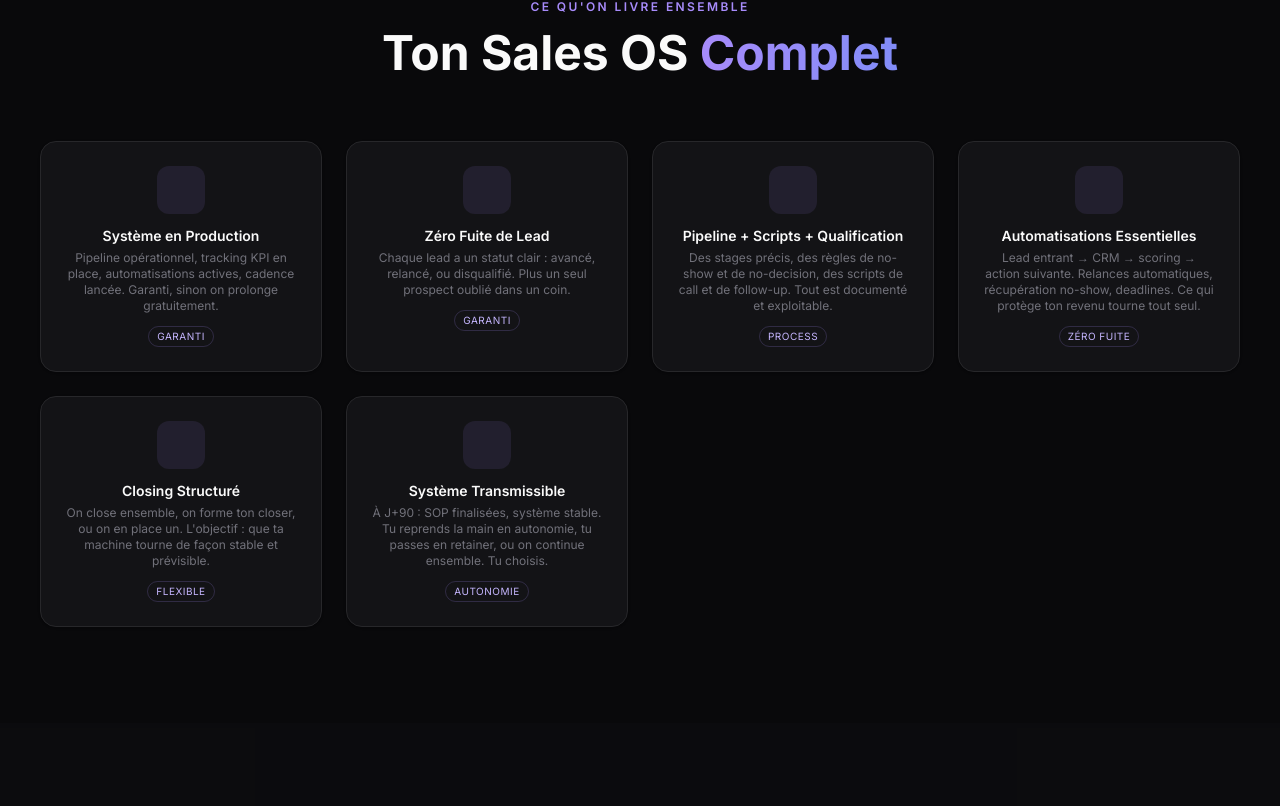
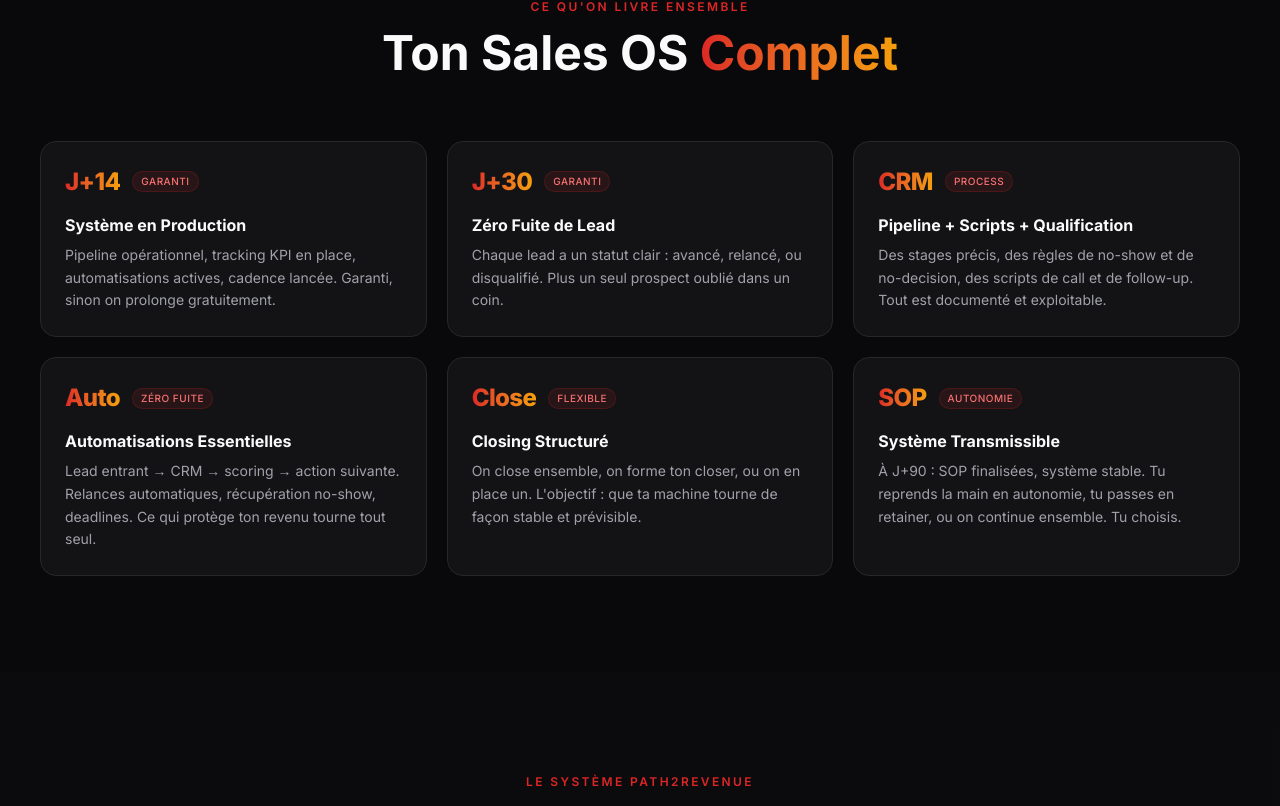
Before and after one commit to path2revenue/path2revenue, a Next.js app: page / in a window 1280 px wide. Shown: the part 1813-2619 px from the top of the page. Built offline with nearby package versions, Linux system fonts and the light colour scheme.

Commit message:
feat: red accent + gold gradient, redesigned Results section with metric text callout

```diff
--- a/app/components/Results.jsx
+++ b/app/components/Results.jsx
@@ -2,12 +2,10 @@
 
 import { useEffect, useRef, useState } from "react";
 import { siteConfig } from "@/site.config";
-import LucideIcon from "./LucideIcon";
 import SectionHeader from "./SectionHeader";
 
 const layout = siteConfig.design?.layout || "centered";
 const cardRadius = layout === "editorial" ? "rounded-xl" : layout === "minimal" ? "rounded-lg" : "rounded-2xl";
-const gridCols = layout === "editorial" ? "sm:grid-cols-2" : layout === "minimal" ? "sm:grid-cols-2" : "sm:grid-cols-2 lg:grid-cols-4";
 const badgeRadius = layout === "editorial" ? "rounded-md" : "rounded-full";
 
 export default function Results() {
@@ -34,43 +32,37 @@ export default function Results() {
                     subtitle={data.subtitle}
                 />
 
-                <div className={`grid ${gridCols} gap-6`}>
+                <div className="grid sm:grid-cols-2 lg:grid-cols-3 gap-5">
                     {data.items.map((item, i) => (
                         <div
                             key={i}
-                            className={`bg-[var(--color-bg-surface)] border border-[var(--color-border-default)] ${cardRadius} p-6 shadow-sm hover:shadow-md hover:border-[var(--color-accent)]/30 transition-all duration-300 cursor-pointer ${visible ? "opacity-100 translate-y-0" : "opacity-0 translate-y-8"
-                                } ${layout === "centered" ? "text-center" : ""}`}
-                            style={{ transitionDelay: `${i * 150}ms` }}
+                            className={`relative bg-[var(--color-bg-surface)] border border-[var(--color-border-default)] ${cardRadius} p-6 hover:border-[var(--color-accent)]/30 transition-all duration-500 group ${visible ? "opacity-100 translate-y-0" : "opacity-0 translate-y-8"}`}
+                            style={{ transitionDelay: `${i * 100}ms` }}
                         >
-                            {layout === "editorial" || layout === "minimal" ? (
-                                <div className="flex items-start gap-4">
-                                    <div className="w-12 h-12 rounded-lg bg-[var(--color-accent)]/10 flex items-center justify-center shrink-0">
-                                        <LucideIcon name={item.metric} size={24} className="text-[var(--color-accent)]" />
-                                    </div>
-                                    <div>
-                                        <div className="text-base font-semibold text-[var(--color-text-primary)] mb-1">{item.label}</div>
-                                        <p className="text-sm text-[var(--color-text-muted)] leading-relaxed">{item.description}</p>
-                                        {item.badge && (
-                                            <span className={`inline-block mt-3 text-[10px] uppercase tracking-wider px-2 py-0.5 ${badgeRadius} border border-[var(--color-accent)]/20 text-[var(--color-accent-light)]`}>
-                                                {item.badge}
-                                            </span>
-                                        )}
-                                    </div>
-                                </div>
-                            ) : (
-                                <>
-                                    <div className="w-12 h-12 rounded-xl bg-[var(--color-accent)]/10 flex items-center justify-center mx-auto mb-3">
-                                        <LucideIcon name={item.metric} size={24} className="text-[var(--color-accent)]" />
-                                    </div>
-                                    <div className="text-sm font-semibold text-[var(--color-text-primary)] mb-1">{item.label}</div>
-                                    <p className="text-xs text-[var(--color-text-muted)]">{item.description}</p>
-                                    {item.badge && (
-                                        <span className={`inline-block mt-3 text-[10px] uppercase tracking-wider px-2 py-0.5 ${badgeRadius} border border-[var(--color-accent)]/20 text-[var(--color-accent-light)]`}>
-                                            {item.badge}
-                                        </span>
-                                    )}
-                                </>
-                            )}
+                            {/* Metric callout */}
+                            <div className="flex items-center gap-3 mb-4">
+                                <span className="text-2xl font-extrabold tracking-tight bg-gradient-to-r from-[var(--color-gradient-from)] to-[var(--color-gradient-to)] bg-clip-text text-transparent">
+                                    {item.metric}
+                                </span>
+                                {item.badge && (
+                                    <span className={`text-[10px] uppercase tracking-wider px-2 py-0.5 ${badgeRadius} bg-[var(--color-accent)]/10 border border-[var(--color-accent)]/20 text-[var(--color-accent-light)] font-medium`}>
+                                        {item.badge}
+                                    </span>
+                                )}
+                            </div>
+
+                            {/* Label */}
+                            <h3 className="text-base font-bold text-[var(--color-text-primary)] mb-2 leading-snug">
+                                {item.label}
+                            </h3>
+
+                            {/* Description */}
+                            <p className="text-sm text-[var(--color-text-secondary)] leading-relaxed">
+                                {item.description}
+                            </p>
+
+                            {/* Hover glow */}
+                            <div className="absolute inset-0 rounded-2xl bg-[var(--color-accent)]/0 group-hover:bg-[var(--color-accent)]/[0.02] transition-colors duration-300 pointer-events-none" />
                         </div>
                     ))}
                 </div>
--- a/app/globals.css
+++ b/app/globals.css
@@ -112,7 +112,7 @@
   --color-gradient-to: #10B981;
 }
 
-/* Obsidian — Premium Dark, Violet Accent, White CTA */
+/* Obsidian — Premium Dark, Red Accent, Gold Warmth, White CTA */
 [data-palette="obsidian"] {
   --color-bg-primary: #09090B;
   --color-bg-surface: #131316;
@@ -123,16 +123,16 @@
   --color-text-primary: #FAFAFA;
   --color-text-secondary: #A1A1AA;
   --color-text-muted: #71717A;
-  --color-accent: #A78BFA;
-  --color-accent-light: #C4B5FD;
-  --color-accent-glow: rgba(167, 139, 250, 0.25);
+  --color-accent: #DC2626;
+  --color-accent-light: #F87171;
+  --color-accent-glow: rgba(220, 38, 38, 0.2);
   --color-cta: #FAFAFA;
   --color-cta-hover: #E4E4E7;
   --color-cta-glow: rgba(250, 250, 250, 0.08);
   --color-success: #34D399;
   --color-danger: #F87171;
-  --color-gradient-from: #A78BFA;
-  --color-gradient-to: #818CF8;
+  --color-gradient-from: #DC2626;
+  --color-gradient-to: #F59E0B;
 }
 
 /* ============================================
```
